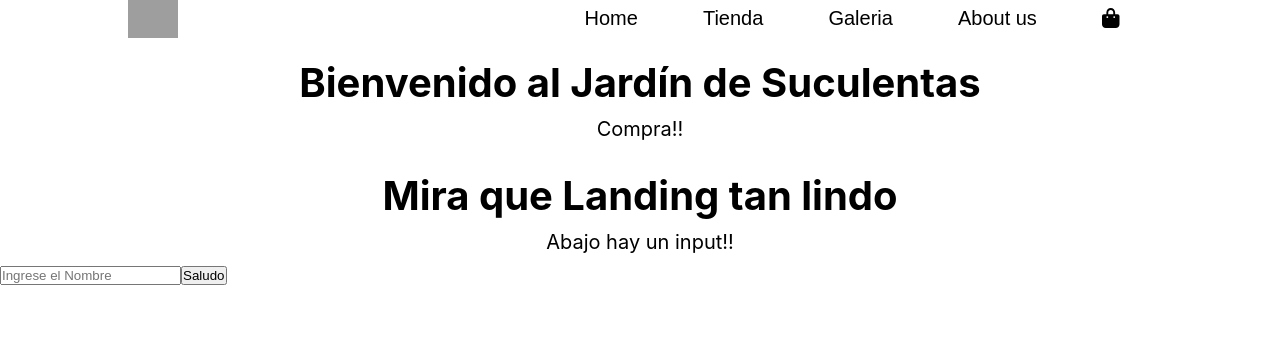
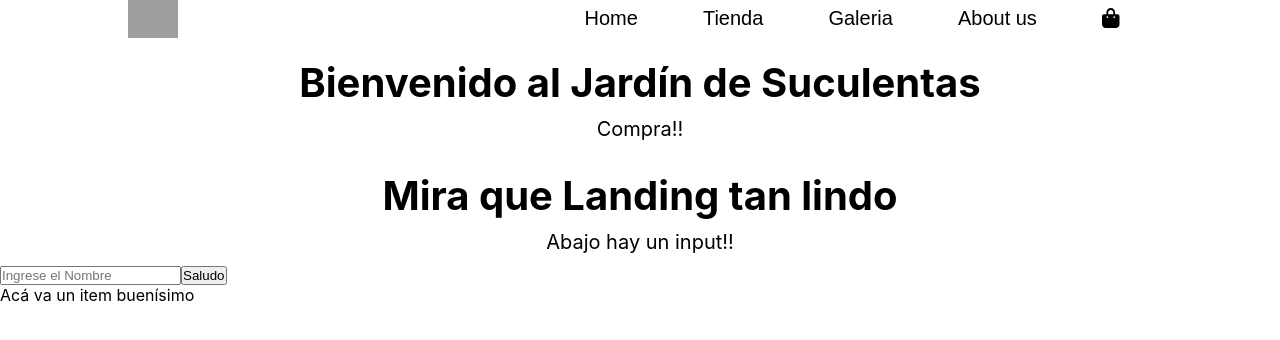
Before and after one commit to diegop985/jardin-de-suculentas-v2, a React (Create React App) app: page / in a window 1280 px wide. Shown: the top 340 px of the page. Built offline with nearby package versions, Linux system fonts and the light colour scheme; grey boxes are pictures that could not be loaded.

Commit message:
itemlistcontainer

```diff
--- a/src/App.jsx
+++ b/src/App.jsx
@@ -1,3 +1,4 @@
+import ItemListContainer from './containers/ItemListContainer'
 import RoutesApp from './containers/RoutesApp'
 
 
@@ -6,7 +7,7 @@ function App () {
     return (
         <div>
             <RoutesApp/>
-
+            <ItemListContainer propItemList = {"Acá va un item buenísimo"}/>
         </div>
 
     )
--- /dev/null
+++ b/src/containers/ItemListContainer.jsx
@@ -0,0 +1,14 @@
+
+
+
+ function ItemListContainer ({propItemList}) {
+
+    console.log(propItemList)
+    return(
+
+     <div>
+        <p>{propItemList}</p>
+     </div>
+ )}
+
+ export default ItemListContainer
```
